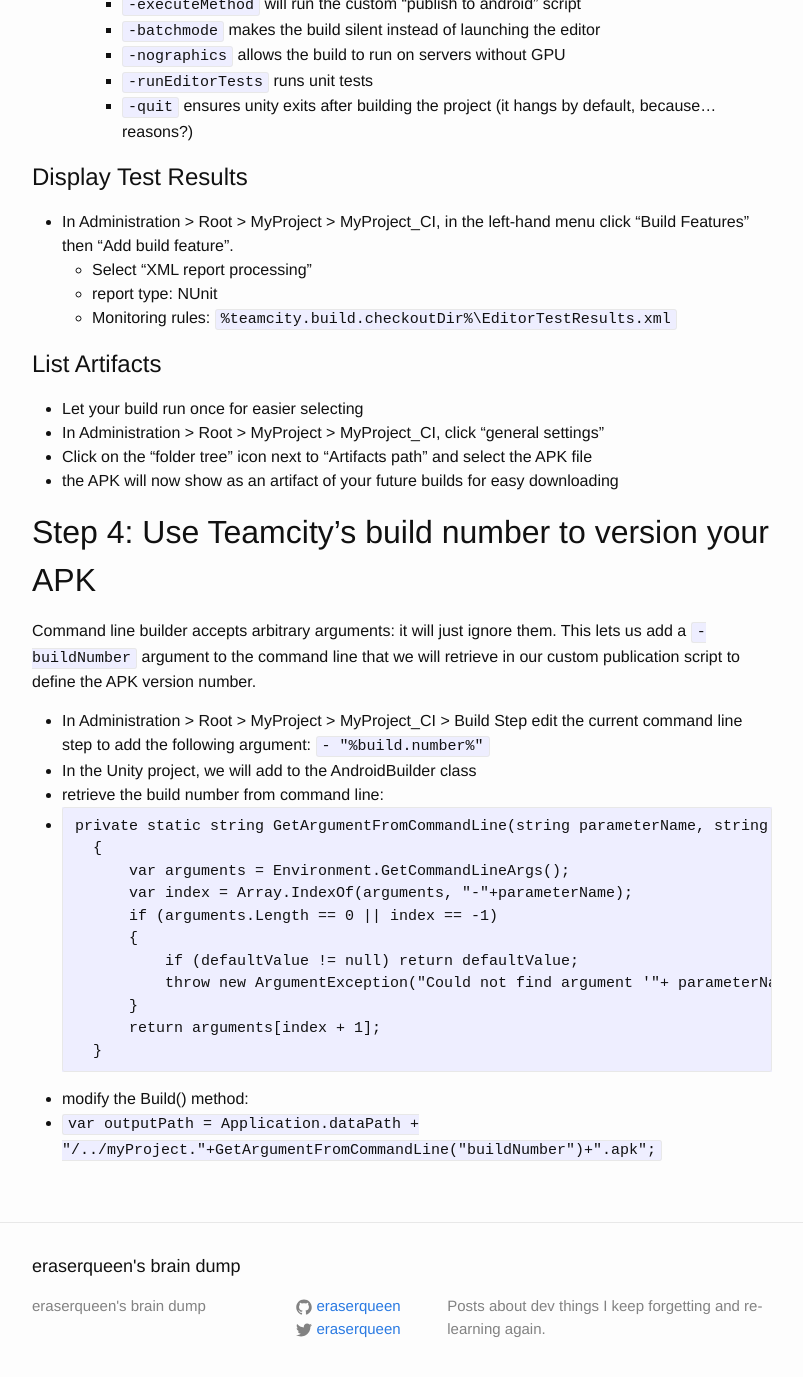
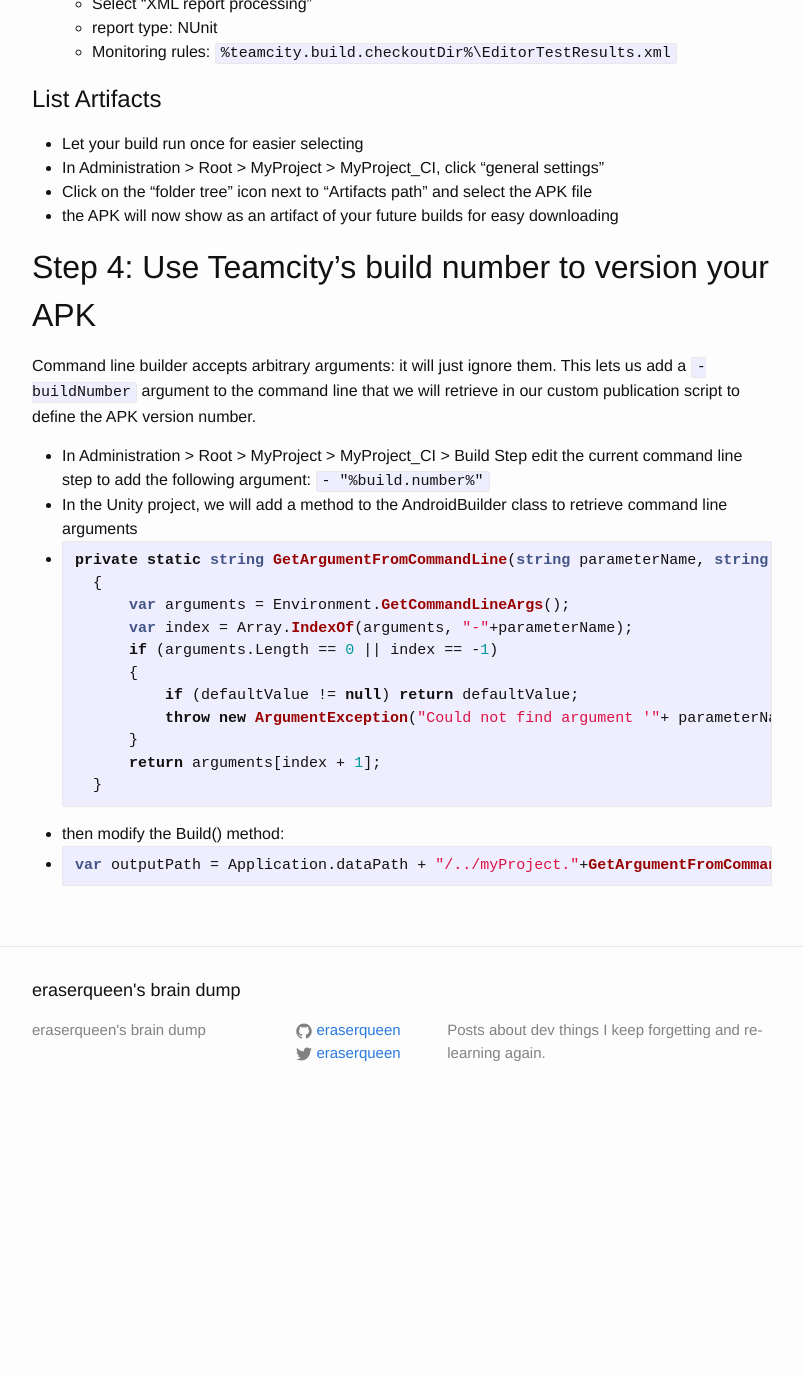
Before and after one commit to eraserqueen/eraserqueen.github.io, a Jekyll site: the page built from _posts/2016-07-14-building-unity-project-teamcity.markdown, in a window 1280 px wide and 1400 px high, scrolled down 2479 px. Shown: the top 1377 px of the window, without its empty margins (238-1041 px from the left). Built offline with Jekyll 4.4.1, drawn with Linux system fonts in a browser that asks for light colours; after the commit the page ends 3603 px from its top, so only the background shows below that; some of the changed text lies outside the part shown.

Commit message:
improve layout

````diff
--- a/_posts/2016-07-14-building-unity-project-teamcity.markdown
+++ b/_posts/2016-07-14-building-unity-project-teamcity.markdown
@@ -36,7 +32,7 @@
 
 - the class must be ```static```
 - you don't need the default methods ```Start``` or ```Update``` because we'll only call this from the command line. In our case the starting point is a method called ```Build()```
-- ~~~
+- ~~~ c#
 public static void Build()
     {
         var outputPath = Application.dataPath + "/../myProject.apk";
@@ -57,74 +53,67 @@
 
 Intall Teamcity Server
 ===
-* Run the [windows installer](https://www.jetbrains.com/teamcity/), you can keep all default settings. I like to hostfile my server to be something like http://teamcity.local
-* Visit the Teamcity home, set up your admin account
+- Run the [windows installer](https://www.jetbrains.com/teamcity/), you can keep all default settings. I like to hostfile my server to be something like http://teamcity.local
+- Visit the Teamcity home, set up your admin account
 
 Install Teamcity Agent
 ===
 _For simplicity I am hosting the server and the build agent on the same machine but you can separate them of course._
-* Click on "Agents" in the top navigation, then "Install Build Agents" in the top right corner, choose "MS Windows Installer"
-* Run the installer, again all defaults is fine (make sure that the server url is correct if you chose a custom one in the previous step), we're only going to use one agent.
+- Click on "Agents" in the top navigation, then "Install Build Agents" in the top right corner, choose "MS Windows Installer"
+- Run the installer, again all defaults is fine (make sure that the server url is correct if you chose a custom one in the previous step), we're only going to use one agent.
 
 Create project and configuration
 ===
-* In "Administration" click "Create Project" and give it a name
-* In Administration > Root > MyProject
-	* under "Build configurations" click "Create Build Configuration", call it something like "MyProject_CI"
-	* In Administration > Root > MyProject > MyProject_CI
-		* in the left-hand menu click "Version Control Settings", then "Attach VCS root" and fill in your repository credentials
-		* in the left-hand menu click "Triggers", then "Add a new trigger". Choose "VCS trigger" and click "Trigger a build on each check-in" then save.
-		* in the left-hand menu click "Build Step" then "Add a build Step". Choose "Command Line" and add the following:
-		* ```
-			"C:\Program Files\Unity\Editor\Unity"
-			-projectPath "%teamcity.build.checkoutDir%"
-			-logfile "%teamcity.build.checkoutDir%\unity.build.%build.number%.log"
-			-executeMethod Runner.Start
-			-batchmode
-			-nographics
-			-runEditorTests
-			-quit
-		```
-		* ```-projectPath``` is where your project files are checked out by Teamcity
-		* ```-logfile``` will generated a log for each build that we can later add to the artifacts list
-		* ```-executeMethod``` will run the custom "publish to android" script
-		* ```-batchmode``` makes the build silent instead of launching the editor
-		* ```-nographics``` allows the build to run on servers without GPU
-		* ```-runEditorTests``` runs unit tests
-		* ```-quit``` ensures unity exits after building the project (it hangs by default, because... reasons?)
+- In "Administration" click "Create Project" and give it a name
+- In Administration > Root > MyProject
+	- under "Build configurations" click "Create Build Configuration", call it something like "MyProject_CI"
+	- In Administration > Root > MyProject > MyProject_CI
+		- in the left-hand menu click "Version Control Settings", then "Attach VCS root" and fill in your repository credentials
+		- in the left-hand menu click "Triggers", then "Add a new trigger". Choose "VCS trigger" and click "Trigger a build on each check-in" then save.
+		- in the left-hand menu click "Build Step" then "Add a build Step". Choose "Command Line" and add the following:
+		- ```"C:\Program Files\Unity\Editor\Unity"```
+		- ```-projectPath "%teamcity.build.checkoutDir%" ``` is where your project files are checked out by Teamcity
+		- ```-logfile "%teamcity.build.checkoutDir%\unity.build.log" ``` will generated a log for each build that we can later add to the artifacts list
+		- ```-executeMethod AndroidBuilder.Build``` will run the custom "publish to android" script
+		- ```-batchmode``` makes the build silent instead of launching the editor
+		- ```-nographics``` allows the build to run on servers without GPU
+		- ```-runEditorTests``` runs unit tests
+		- ```-quit``` ensures unity exits after building the project (it hangs by default, because... reasons?)
 
 Display Test Results
 ===
-* In Administration > Root > MyProject > MyProject_CI, in the left-hand menu click "Build Features" then "Add build feature".
-	* Select "XML report processing"
-	* report type: NUnit
-	* Monitoring rules: ```%teamcity.build.checkoutDir%\EditorTestResults.xml```
+- In Administration > Root > MyProject > MyProject_CI, in the left-hand menu click "Build Features" then "Add build feature".
+	- Select "XML report processing"
+	- report type: NUnit
+	- Monitoring rules: ```%teamcity.build.checkoutDir%\EditorTestResults.xml```
 
 List Artifacts
 ===
-* Let your build run once for easier selecting
-* In Administration > Root > MyProject > MyProject_CI, click "general settings"
-* Click on the "folder tree" icon next to "Artifacts path" and select the APK file
-* the APK will now show as an artifact of your future builds for easy downloading
+- Let your build run once for easier selecting
+- In Administration > Root > MyProject > MyProject_CI, click "general settings"
+- Click on the "folder tree" icon next to "Artifacts path" and select the APK file
+- the APK will now show as an artifact of your future builds for easy downloading
 
 Step 4: Use Teamcity's build number to version your APK
 ---
 Command line builder accepts arbitrary arguments: it will just ignore them. This lets us add a ```-buildNumber``` argument to the command line that we will retrieve in our custom publication script to define the APK version number.
-* In Administration > Root > MyProject > MyProject_CI > Build Step  edit the current command line step to add the following argument: ```- "%build.number%" ```
-* In the Unity project, we will add to the AndroidBuilder class
-* retrieve the build number from command line:
-* ~~~
+
+- In Administration > Root > MyProject > MyProject_CI > Build Step  edit the current command line step to add the following argument: ```- "%build.number%" ```
+- In the Unity project, we will add a method to the AndroidBuilder class to retrieve command line arguments
+- ~~~ c#
 private static string GetArgumentFromCommandLine(string parameterName, string defaultValue = null)
-    {
-        var arguments = Environment.GetCommandLineArgs();
-        var index = Array.IndexOf(arguments, "-"+parameterName);
-        if (arguments.Length == 0 || index == -1)
-        {
-            if (defaultValue != null) return defaultValue;
-            throw new ArgumentException("Could not find argument '"+ parameterName + "' in command line.");
-        }
-        return arguments[index + 1];
-    }
+	{
+		var arguments = Environment.GetCommandLineArgs();
+		var index = Array.IndexOf(arguments, "-"+parameterName);
+		if (arguments.Length == 0 || index == -1)
+		{
+			if (defaultValue != null) return defaultValue;
+			throw new ArgumentException("Could not find argument '"+ parameterName + "' in command line.");
+		}
+		return arguments[index + 1];
+	}
 ~~~
-* modify the Build() method:
-* ```var outputPath = Application.dataPath + "/../myProject."+GetArgumentFromCommandLine("buildNumber")+".apk";```
+- then modify the Build() method:
+- ~~~ c#
+var outputPath = Application.dataPath + "/../myProject."+GetArgumentFromCommandLine("buildNumber")+".apk";
+~~~
````
Also changed, not shown: other parts of _posts/2016-07-14-building-unity-project-teamcity.markdown (+2 -6 lines).
